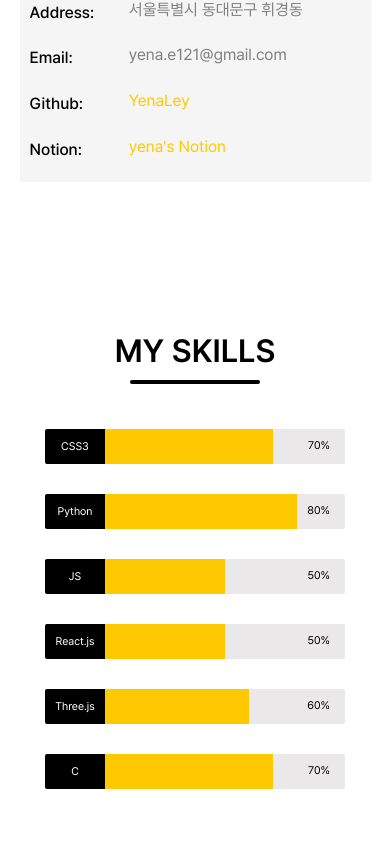
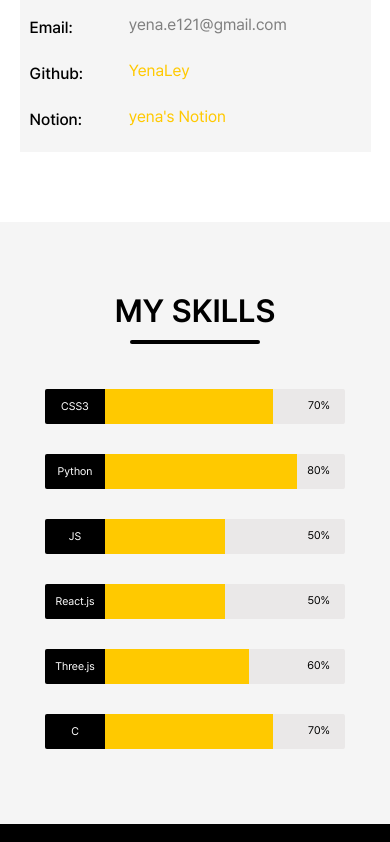
Before and after one commit to YenaLey/yenaley.github.io, a React (Create React App) app: page / in a window 390 px wide. Shown: the part 1759-2601 px from the top of the page. Built offline with nearby package versions, Linux system fonts and the light colour scheme; no server answers.

Commit message:
chore: 섹션 별 폭 수정 및 전체적인 디자인 수정

```diff
--- a/src/components/ABOUT/ABOUT.css
+++ b/src/components/ABOUT/ABOUT.css
@@ -140,7 +140,7 @@
     box-shadow: 2px 2px 3px grey;
 
     @media (max-width: 900px) {
-        width: 80%;
+        width: 90%;
     }
 }
 
@@ -153,6 +153,7 @@
     align-items: center;
     border-radius: 100%;
     background-color: #ffc900;
+    object-fit: cover;
 
     @media (max-width: 900px) {
         margin: 10px;
--- a/src/components/ABOUT/ABOUT.jsx
+++ b/src/components/ABOUT/ABOUT.jsx
@@ -43,7 +43,8 @@ function ABOUT() {
       </div>
       <div className="blank-container"></div>
       {/* MY SKILLS */}
-      <div className="container">
+      <div id="whitesmoke" className="container">
+        <div className="blank-container"></div>
         <h1>MY SKILLS</h1>
         <div className="underline"></div>
         <div className="content-container">
@@ -55,9 +56,8 @@ function ABOUT() {
           <SkillBar title="C" percent={70} />
         </div>
       </div>
-      <div className="blank-container"></div>
+      <div id="whitesmoke" className="blank-container"></div>
       {/* count */}
-      <div className="container">
       <div className="content-container" style={{ backgroundColor: "black" }}>
         <div className="count-box">
           <h1>166 +</h1>
@@ -78,7 +78,6 @@ function ABOUT() {
           <h1>171 +</h1>
           <div className="underline" style={{ width: "80px", height: "1px", margin: "5px 0", backgroundColor: "white" }}></div>
           <p>github contributions</p>
-          </div>
         </div>
       </div>
       <div className="blank-container"></div>
--- a/src/components/PROJECTS/PROJECTS.css
+++ b/src/components/PROJECTS/PROJECTS.css
@@ -37,19 +37,13 @@
 
 
 
-
-
-
-
-
-
 .choose-block {
     width: 550px;
     height: 100px;
     display: flex;
     justify-content: end;
     align-items: center;
-    margin: 15px;
+    margin: 5px;
 
     @media (max-width: 1000px) {
         flex-direction: column;
@@ -106,11 +100,15 @@
 .choose-block .img {
     width: 100px;
     height: 100px;
-    border-radius: 5px;
-    background-color: #ffc900;
+    border: 1px solid black;
+    background: radial-gradient(circle, white 45%, #ffc900 55%);
     display: flex;
     justify-content: center;
     align-items: center;
+}
+
+.choose-block .img:hover {
+    background: radial-gradient(circle, #ffc900 45%, white 55%);
 }
 
 .choose-block .img img {
--- a/src/components/PROJECTS/PROJECTS.jsx
+++ b/src/components/PROJECTS/PROJECTS.jsx
@@ -13,6 +13,7 @@ function PROJECTS() {
   return (
     <Element name="projects">
       <div className="container" style={{ backgroundColor: "#ffc900" }}>
+        <div className="blank-container"></div>
         <h1>PROJECTS</h1>
         <div className="underline"></div>
         <div className="content-container">
@@ -40,6 +41,7 @@ function PROJECTS() {
             description="블라블라"
             img="./icon/추진력.png" />
         </div>
+        <div className="blank-container"></div>
       </div>
       <div className="blank-container"></div>
       <div className="container">
--- a/src/index.css
+++ b/src/index.css
@@ -54,7 +54,6 @@ h1 {
   align-items: center;
   width: 100%;
   height: auto;
-  padding-top: 30px;
 }
 
 .content-container {
@@ -74,7 +73,7 @@ h1 {
 
 .blank-container {
   width: 100%;
-  height: 100px;
+  height: 60px;
 }
 
 .underline {
```
Lines whose indentation alone changed are shown as unchanged.
